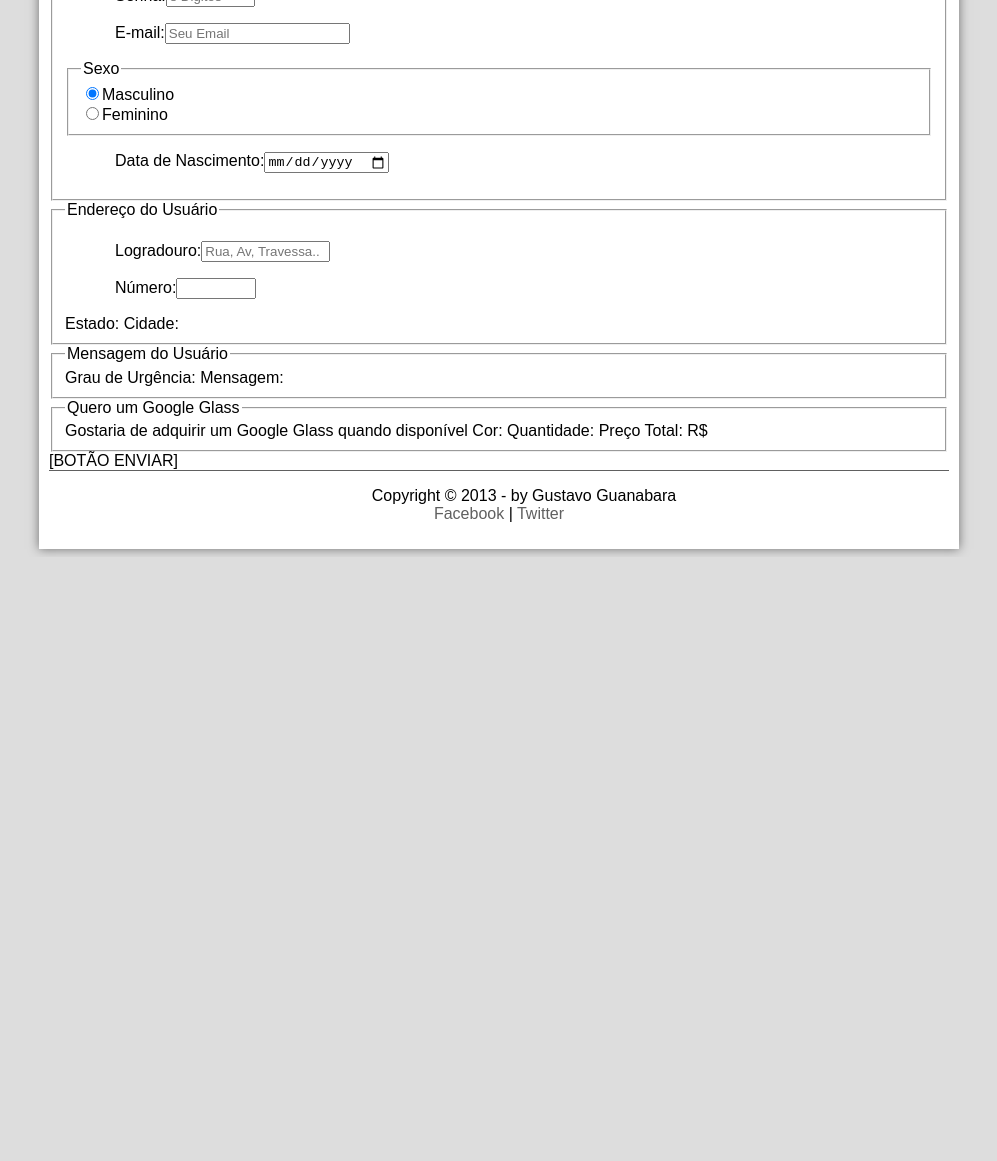
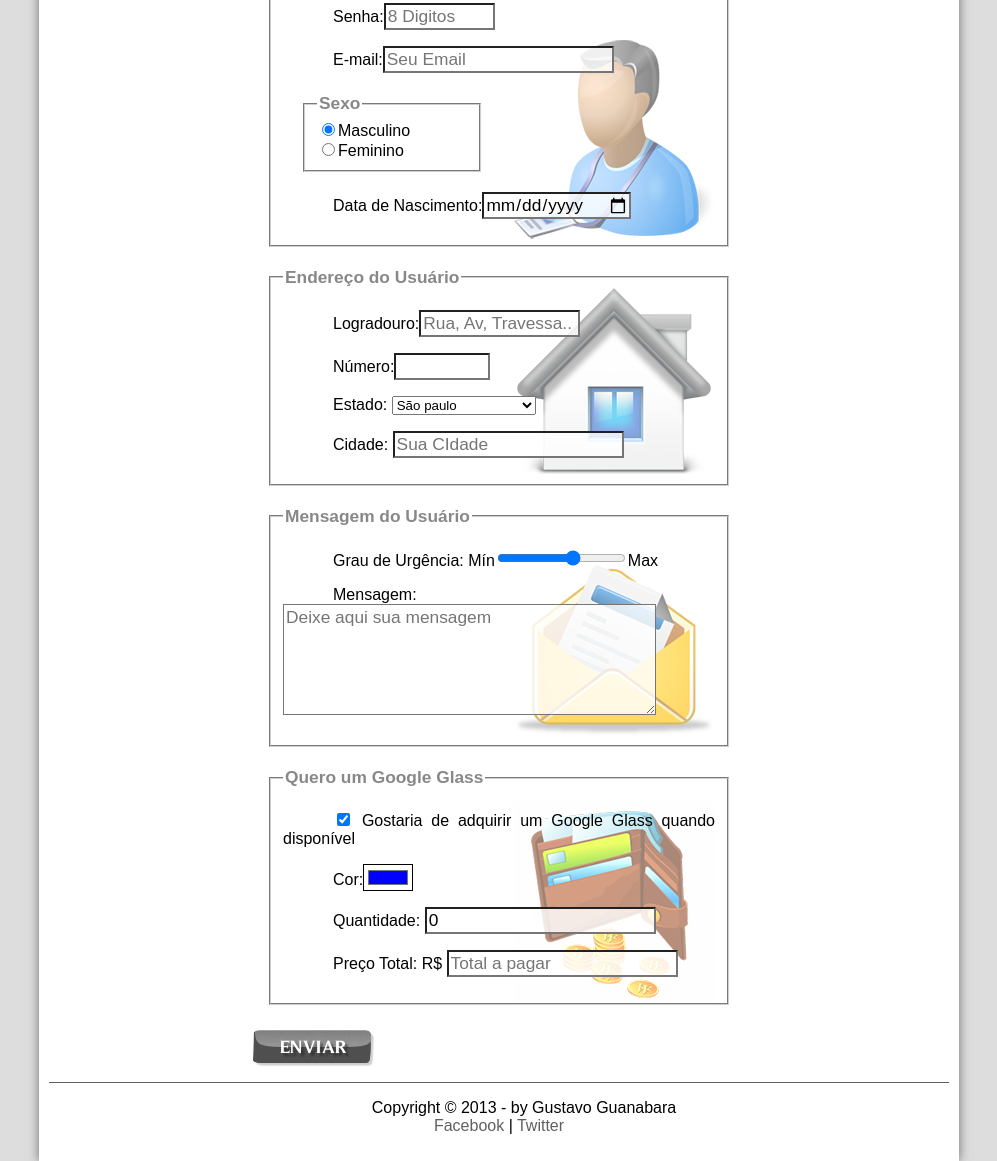
Before and after one commit to GSNGABRIEL/ProjetoGlass, a plain HTML site: page fale-conosco.html in a window 1280 px wide. Shown: the part 404-1565 px from the top of the page, without its empty margins (141-1138 px from the left). Before the commit the page ends 961 px from the top, so only its background shows below. Drawn offline with Linux system fonts and the light colour scheme.

Commit message:
construção_FormulárioCompleto

```diff
--- a/css/form.css
+++ b/css/form.css
@@ -0,0 +1,51 @@
+@charset "UTF-8";
+
+form {
+    width: 500px;
+    margin: auto;
+}
+
+input,
+textarea {
+    font-family: sans-serif;
+    font-weight: normal;
+    font-size: 13pt;
+    background-color: rgba(255, 255, 255, 0.8);
+}
+
+input:hover,
+textarea:hover {
+    background-color: #ddd;
+}
+
+legend {
+    color: #888;
+    font-weight: bold;
+    font-size: 13pt;
+    font-family: sans-serif;
+}
+
+fieldset {
+    border-color: #cecece;
+    margin: 20px;
+}
+
+#sexo {
+    width: 150px;
+}
+
+#usuario {
+    background: url(../images/icone-contato.png) no-repeat 95% 95%;
+}
+
+#endereco {
+    background: url(../images/icone-endereco.png) no-repeat 95% 95%;
+}
+
+#mensagem {
+    background: url(../images/icone-mensagem.png) no-repeat 95% 95%;
+}
+
+#pedido {
+    background: url(../images/icone-pagamento.png) no-repeat 95% 95%;
+}
--- a/fale-conosco.html
+++ b/fale-conosco.html
@@ -10,6 +10,13 @@
     <link rel="stylesheet" href="css/form.css">
     <!-- importação de JS -->
     <script defer src="javascript/funcoes.js"></script>
+    <script>
+        function calcTotal() {
+            var qtd = parseInt(document.getElementById('cQtd').value);
+            tot = qtd * 1500;
+            document.getElementById("cTot").value = tot;
+        }
+    </script>
 </head>
 
 <body>
@@ -51,12 +58,16 @@
                         <h3 class="direita">Atualizado em 01/Maio/2013</h3>
                     </hgroup>
                 </header>
-                <form action="">
+
+                <form action="" method="post" id="fContato" oninput="calcTotal();">
                     <fieldset id="usuario">
                         <legend>Identificação do Usuário</legend>
-                        <p><label for="cNome">Nome:</label><input type="text" name="tNome" id="cNome" size="20" maxlength="30" placeholder="Nome Completo"></p>
-                        <p><label for="cSenha">Senha:</label><input type="password" name="tSenha" id="cSenha" size="8" maxlength="8" placeholder="8 Digitos"></p>
-                        <p><label for="cMail">E-mail:</label><input type="email" name="tMail" id="cMail" size="20" maxlength="40" placeholder="Seu Email"></p>
+                        <p><label for="cNome">Nome:</label><input type="text" name="tNome" id="cNome" size="20"
+                                maxlength="30" placeholder="Nome Completo"></p>
+                        <p><label for="cSenha">Senha:</label><input type="password" name="tSenha" id="cSenha" size="8"
+                                maxlength="8" placeholder="8 Digitos"></p>
+                        <p><label for="cMail">E-mail:</label><input type="email" name="tMail" id="cMail" size="20"
+                                maxlength="40" placeholder="Seu Email"></p>
                         <fieldset id="sexo">
                             <legend>Sexo</legend>
                             <input type="radio" name="tSex" id="cMasc" checked><label for="cMasc">Masculino</label><br>
@@ -64,29 +75,68 @@
                         </fieldset>
                         <p><label for="cNasc">Data de Nascimento:</label><input type="date" name="tNasc" id="cNasc"></p>
                     </fieldset>
-                    <fieldset id="enderco">
+
+                    <fieldset id="endereco">
                         <legend>Endereço do Usuário</legend>
-                        <p><label for="cRua">Logradouro:</label><input type="text" name="tRua" id="cRua" size="13" maxlength="80"placeholder="Rua, Av, Travessa.."></p>
-                        <p><label for="cNum">Número:</label><input type="number" name="tNum" id="cNum" min="0" max="99999"></p>
+                        <p><label for="cRua">Logradouro:</label><input type="text" name="tRua" id="cRua" size="13"
+                                maxlength="80" placeholder="Rua, Av, Travessa.."></p>
+                        <p><label for="cNum">Número:</label><input type="number" name="tNum" id="cNum" min="0"
+                                max="99999"></p>
+                        <P><label for="cEst">Estado:</label>
+                            <select name="tEst" id="cEst">
+                                <optgroup label="Região Sudeste">
+                                    <option value="RJ">Rio de Janeiro</option>
+                                    <option value="SP" selected>São paulo</option>
+                                    <option value="MG">Minas Gerais</option>
+                                </optgroup>
+                                <optgroup label="Região Sul">
+                                    <option value="PR">Paraná</option>
+                                    <option value="SC">Santa Catarina</option>
+                                    <option value="RS">Rio grande do Sul</option>
+                                </optgroup>
+                            </select>
+                        </P>
+                        <p><label for="cCid">Cidade:</label>
+                            <input type="text" name="tCid" id="cCid" maxlength="40" size="20" placeholder="Sua CIdade"
+                                list="cidades">
+                            <datalist id="cidades">
+                                <option value="Rio de Janeiro"></option>
+                                <option value="Nava Iguaçu"></option>
+                                <option value="Niterói"></option>
+                                <option value="Belford Roxo"></option>
+                            </datalist>
+                        </p>
+                    </fieldset>
 
-                        Estado:
-                        Cidade:
-                    </fieldset>
                     <fieldset id="mensagem">
                         <legend>Mensagem do Usuário</legend>
-                        Grau de Urgência:
-                        Mensagem:
+                        <p><label for="cUrg">Grau de Urgência:</label>
+                            Mín<input type="range" name="tUrg" id="cUrg" min="0" max="10" step="2">Max</p>
+                        <p><label for="">Mensagem:</label>
+                            <textarea name="tMsg" id="cMsg" cols="35" rows="5"
+                                placeholder="Deixe aqui sua mensagem"></textarea>
+                        </p>
                     </fieldset>
+
                     <fieldset id="pedido">
                         <legend>Quero um Google Glass</legend>
-                        Gostaria de adquirir um Google Glass quando disponível
-                        Cor:
-                        Quantidade:
-                        Preço Total: R$
+                        <p><input type="checkbox" name="tPed" id="cPed" checked>
+                            <label for="cPed">Gostaria de adquirir um Google Glass quando disponível</label>
+                        </p>
+                        <p><label for="cCor">Cor:</label><input type="color" name="cCor" id="cCor" value="#0000FF"></p>
+                        <p><label for="cQtd">Quantidade:</label>
+                            <input type="number" name="tQtd" id="cQtd" min="0" value="0">
+                        </p>
+                        <p><label for="cTot">Preço Total: R$</label>
+                            <input type="text" name="tTot" id="cTot" placeholder="Total a pagar" readonly>
+                        </p>
                     </fieldset>
+
+                    <input type="image" src="images/botao-enviar.png" name="tEnviar">
+
                 </form>
 
-                [BOTÃO ENVIAR]
+
             </article>
         </section>
 
```
